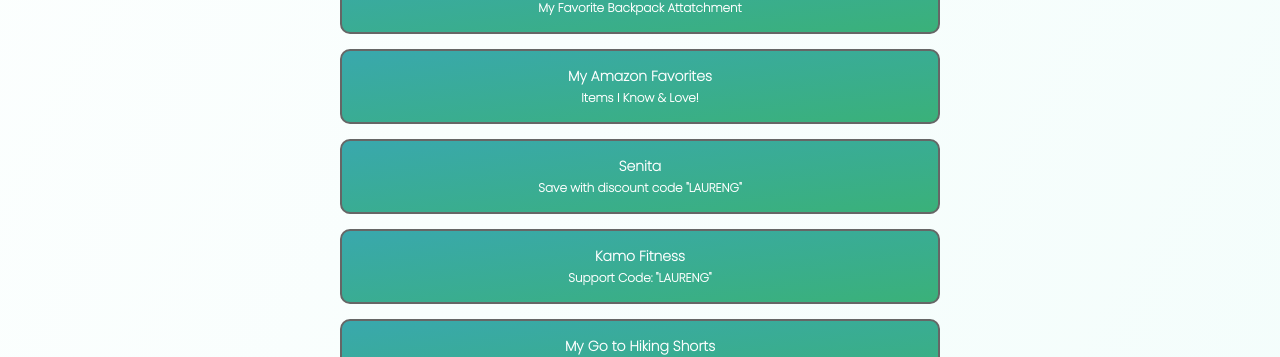
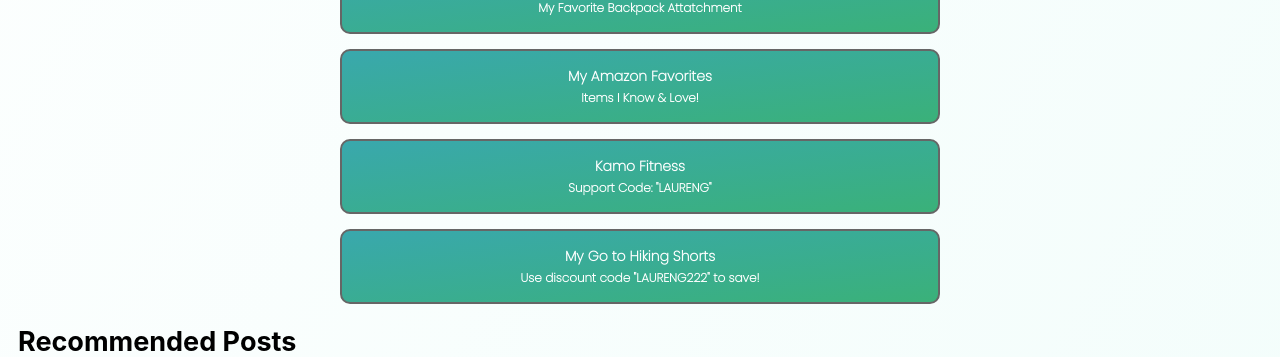
Before and after one commit to anders-swanson/site, a Next.js app: page /links in a window 1280 px wide. Shown: the part 1416-1773 px from the top of the page. Built offline with nearby package versions, Linux system fonts and the light colour scheme.

Commit message:
Remove senita link

```diff
--- a/components/linkpage.js
+++ b/components/linkpage.js
@@ -49,11 +49,6 @@ export default function Links({ title, showSocial }) {
                     src='https://www.amazon.com/shop/laurensbigadventure'
                 />
                 <LinkButton
-                    title='Senita'
-                    body='Save with discount code "LAURENG"'
-                    src='https://glnk.io/r4vq/laurensbigadventure'
-                />
-                <LinkButton
                     title='Kamo Fitness'
                     body='Support Code: "LAURENG"'
                     src='http://kamofitness.com/LAURENG'
```
